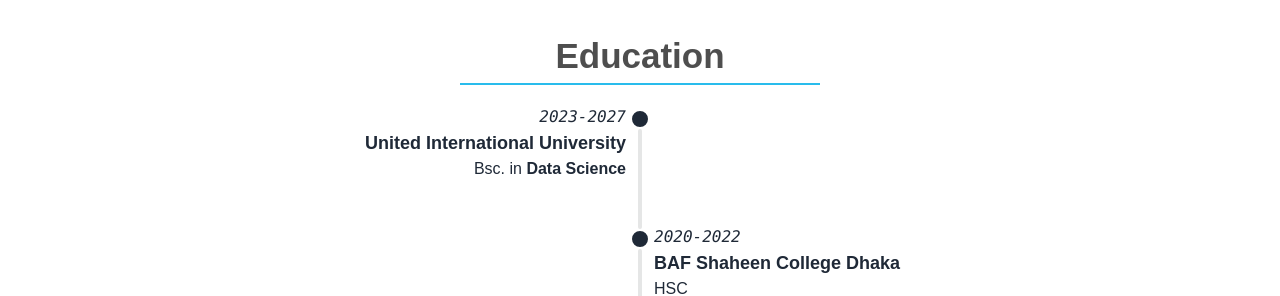
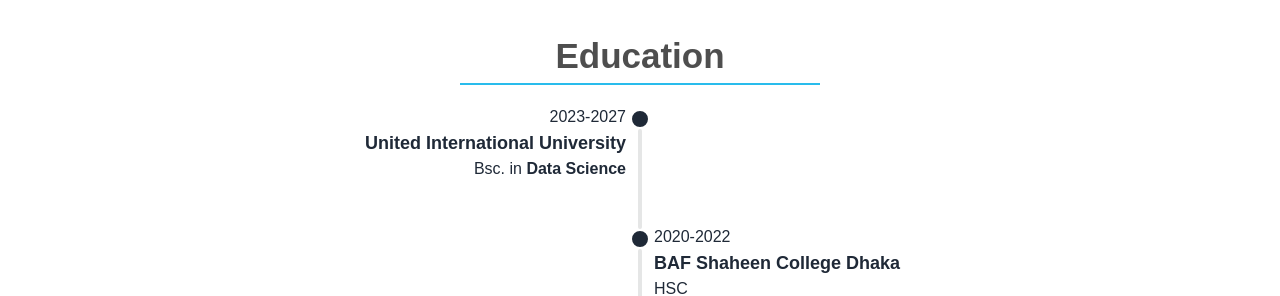
Before and after one commit to habib-153/portfulio-web, a React (Vite) app: page / in a window 1280 px wide. Shown: the part 989-1285 px from the top of the page. Built offline with nearby package versions, Linux system fonts and the light colour scheme.

Commit message:
education page modified

```diff
--- a/src/Home/Education/Education.jsx
+++ b/src/Home/Education/Education.jsx
@@ -22,7 +22,7 @@
               </svg>
             </div>
             <div className="timeline-start md:text-end mb-10">
-              <time className="font-mono italic">2023-2027</time>
+              <time className="">2023-2027</time>
               <h2 className="text-lg font-black">United International University</h2>
               <p>Bsc. in <span className="font-bold">Data Science</span></p>
             </div>
@@ -45,7 +45,7 @@
               </svg>
             </div>
             <div className="timeline-end mb-10">
-            <time className="font-mono italic">2020-2022</time>
+            <time className="">2020-2022</time>
               <h2 className="text-lg font-bold">BAF Shaheen College Dhaka</h2>
               <p><span className="">HSC</span></p>
             </div>
```
